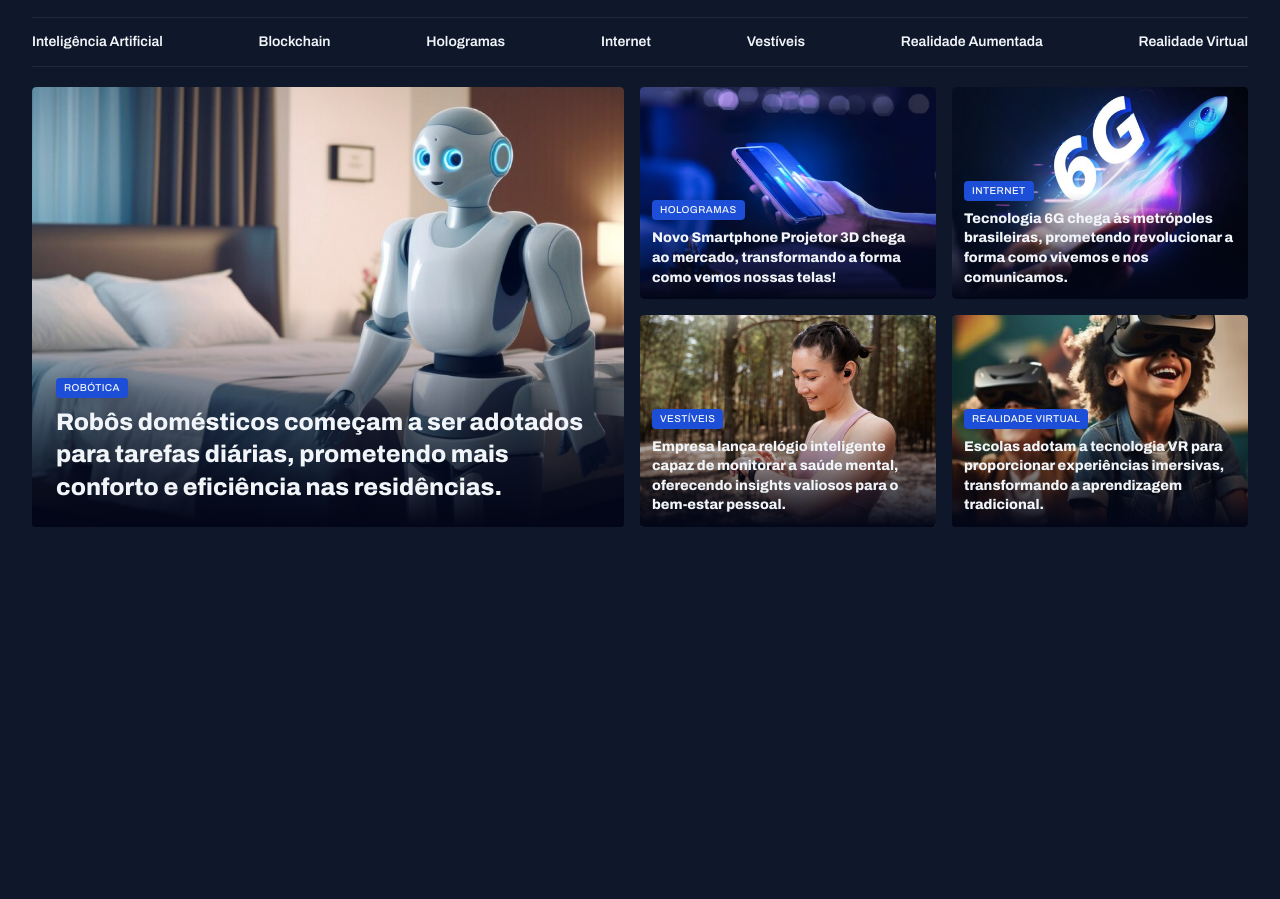
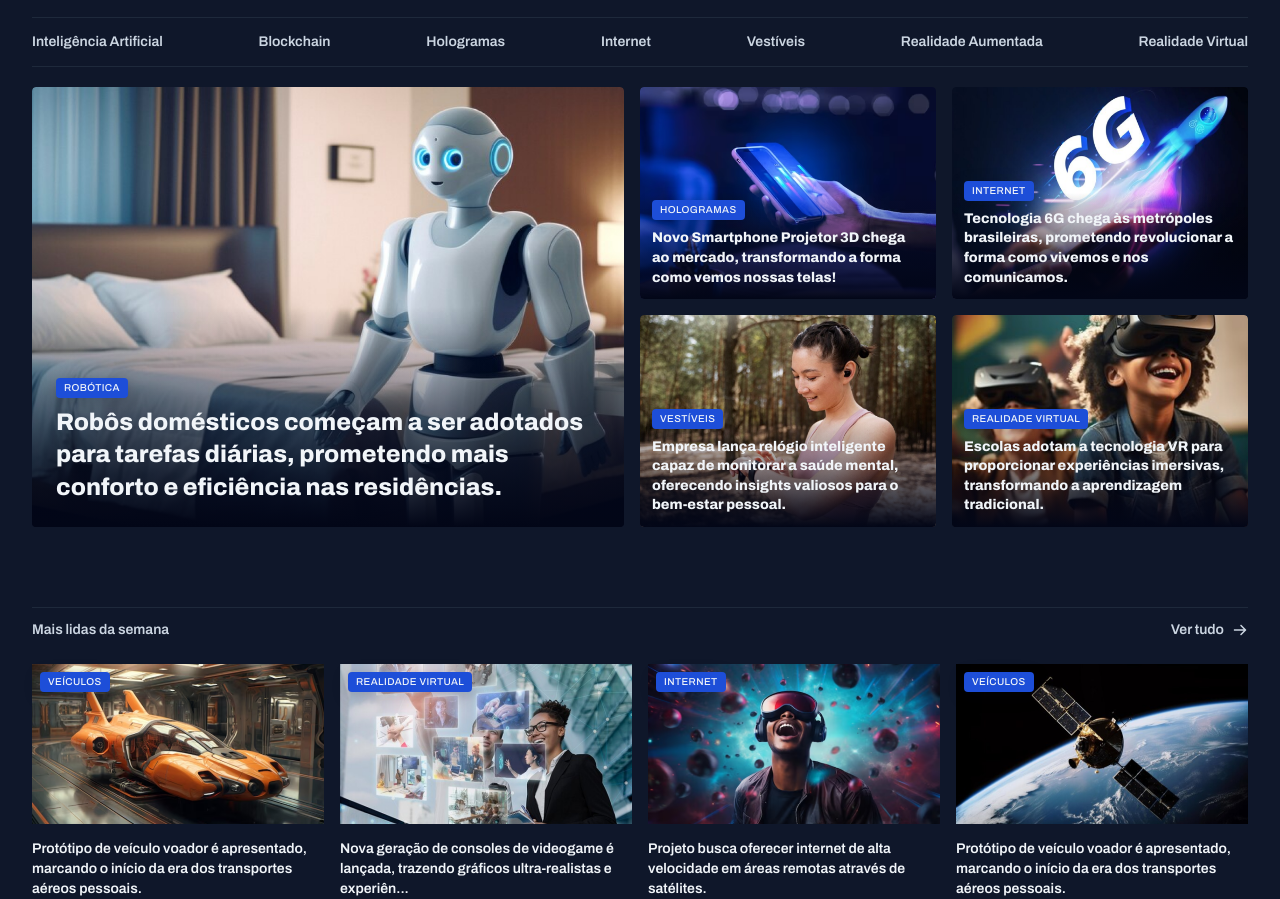
Before and after one commit to Joana-Pinheiro/Portal-de-noticias, a plain HTML site: page index.html in a window 1280 px wide. Shown: the part 55-954 px from the top of the page. Before the commit the page ends 800 px from the top, so only its background shows below. Drawn offline with Linux system fonts and the light colour scheme.

Commit message:
section weekly

```diff
--- a/global.css
+++ b/global.css
@@ -57,6 +57,7 @@ img {
 
 main {
     margin-top: 20px;
+    gap: 80px;
 }
 
 .content-tag {
--- a/header.css
+++ b/header.css
@@ -22,4 +22,5 @@
     border: solid var(--stroke-color) 1px;
     border-inline: none;
     justify-content: space-between;
+    color: var(--text-color-secondary);
 }
--- a/index.html
+++ b/index.html
@@ -76,7 +76,45 @@
             </div>
         </section>
 
-    </main>
+
+
+    <section id="weekly">
+        <header class="grid grid-flow-col">
+            <h2>Mais lidas da semana</h2>
+            <a href="#" class="grid grid-flow-col">Ver tudo
+            <span></span>
+        </a>
+        </header>
+
+        <div class="grid gap-16">
+            <figure>
+                <img src="./assets/Image 06.png" alt="Imagem de um carro laranja futurístico">
+                <figcaption class="content-tag">veículos</figcaption>
+                <p>Protótipo de veículo voador é apresentado, marcando o início da era dos transportes aéreos pessoais.</p>
+            </figure>
+
+            <figure>
+                <img src="./assets/Image 07.png" alt="Imagem de um carro laranja futurístico">
+                <figcaption class="content-tag">realidade virtual</figcaption>
+                <p>Nova geração de consoles de videogame é lançada, trazendo gráficos ultra-realistas e experiên...</p>
+            </figure>
+
+            <figure>
+                <img src="./assets/Image 08.png" alt="Imagem de um carro laranja futurístico">
+                <figcaption class="content-tag">internet</figcaption>
+                <p>Projeto busca oferecer internet de alta velocidade em áreas remotas através de satélites.</p>
+            </figure>
+
+            <figure>
+                <img src="./assets/Image 09.png" alt="Imagem de um carro laranja futurístico">
+                <figcaption class="content-tag">veículos</figcaption>
+                <p>Protótipo de veículo voador é apresentado, marcando o início da era dos transportes aéreos pessoais.</p>
+            </figure>
+         </div>
+
+    </section>
+
+</main>
 
 </body>
 </html>
--- a/sections.css
+++ b/sections.css
@@ -1,3 +1,29 @@
+section header {
+
+
+    border-top: 1px solid var(--stroke-color);
+    padding-block: 12px 24px;
+    color: var(--text-color-secondary);
+    font: var(--span) ;
+
+
+    a {
+        justify-self: end;
+        align-items: center;
+        gap: 8px;
+
+        span {
+            background-image: url(./assets/Icons/ArrowRight.svg);
+            width: 16px;
+            height: 16px;
+        }
+
+        &:hover span {
+            background-image: url(./assets/Icons/ArrowRight-hover.svg);
+        }
+    }
+}
+
 #featured {
     img {
         height: 100%;
@@ -6,34 +32,31 @@
     }
 }
 
-.card {
-    position: relative;
-    border-radius: 4px;
-    overflow: hidden;
+#weekly {
 
-    &::before {
-        content: "";
-        position: absolute;
-        inset: 0;
-        top: 50%;
-        background: linear-gradient(
-            180deg,
-            transparent 0%,
-            #020617 100%
-        );
+    &>div {
+        grid-template-columns: repeat(4, 292px);
     }
 
-    figcaption {
-        position: absolute;
-        bottom: 0;
-        padding: 24px;
+    img {
+        height: 160px;
 
-        &:has(.text-lg) {
-            padding: 12px;
+    }
+
+    figure {
+
+        position: relative;
+
+        p{
+            margin-top: 8px;
         }
 
-        h2 {
-            margin-top: 8px;
+        .content-tag {
+            position: absolute;
+            z-index: 1;
+            left: 8px;
+            top: 8px;
+
         }
     }
 }
--- a/utility.css
+++ b/utility.css
@@ -30,3 +30,35 @@
 .text-sm {
     font: var(--text-sm);
 }
+
+.card {
+    position: relative;
+    border-radius: 4px;
+    overflow: hidden;
+
+    &::before {
+        content: "";
+        position: absolute;
+        inset: 0;
+        top: 50%;
+        background: linear-gradient(
+            180deg,
+            transparent 0%,
+            #020617 100%
+        );
+    }
+
+    figcaption {
+        position: absolute;
+        bottom: 0;
+        padding: 24px;
+
+        &:has(.text-lg) {
+            padding: 12px;
+        }
+
+        h2 {
+            margin-top: 8px;
+        }
+    }
+}
```
